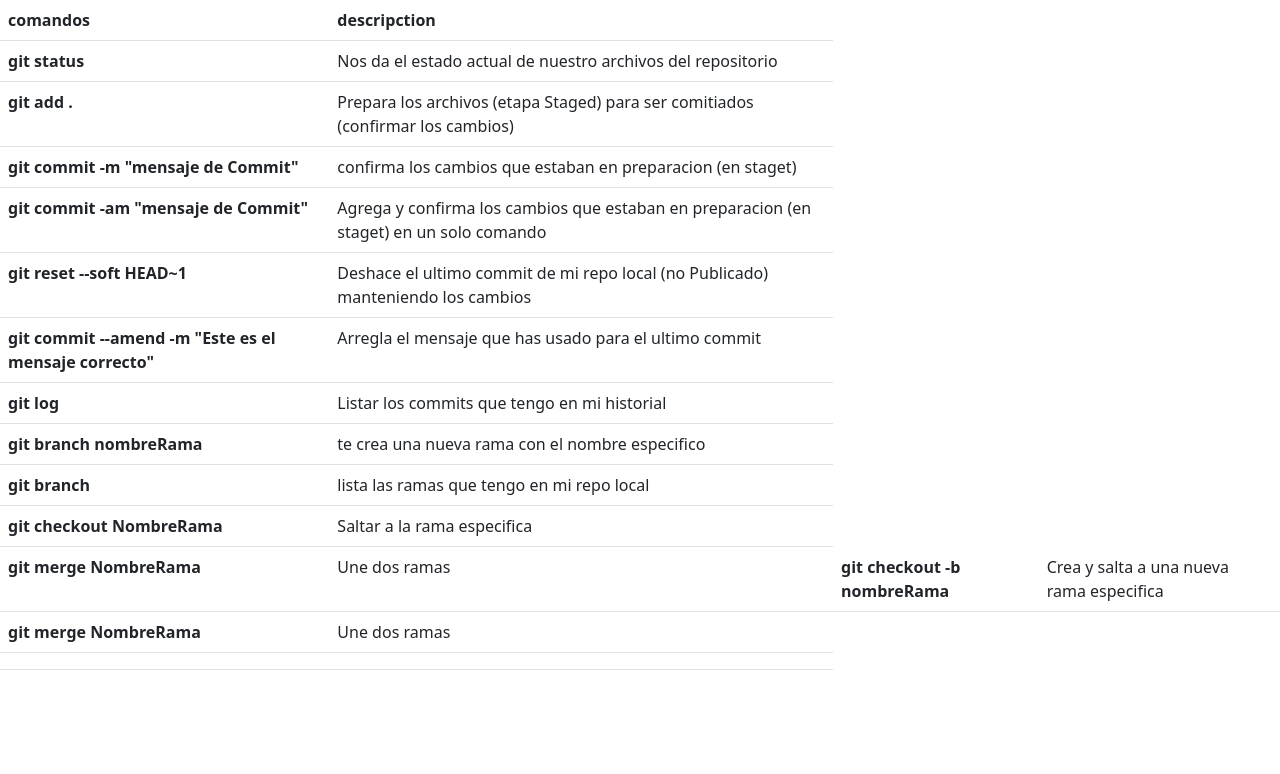
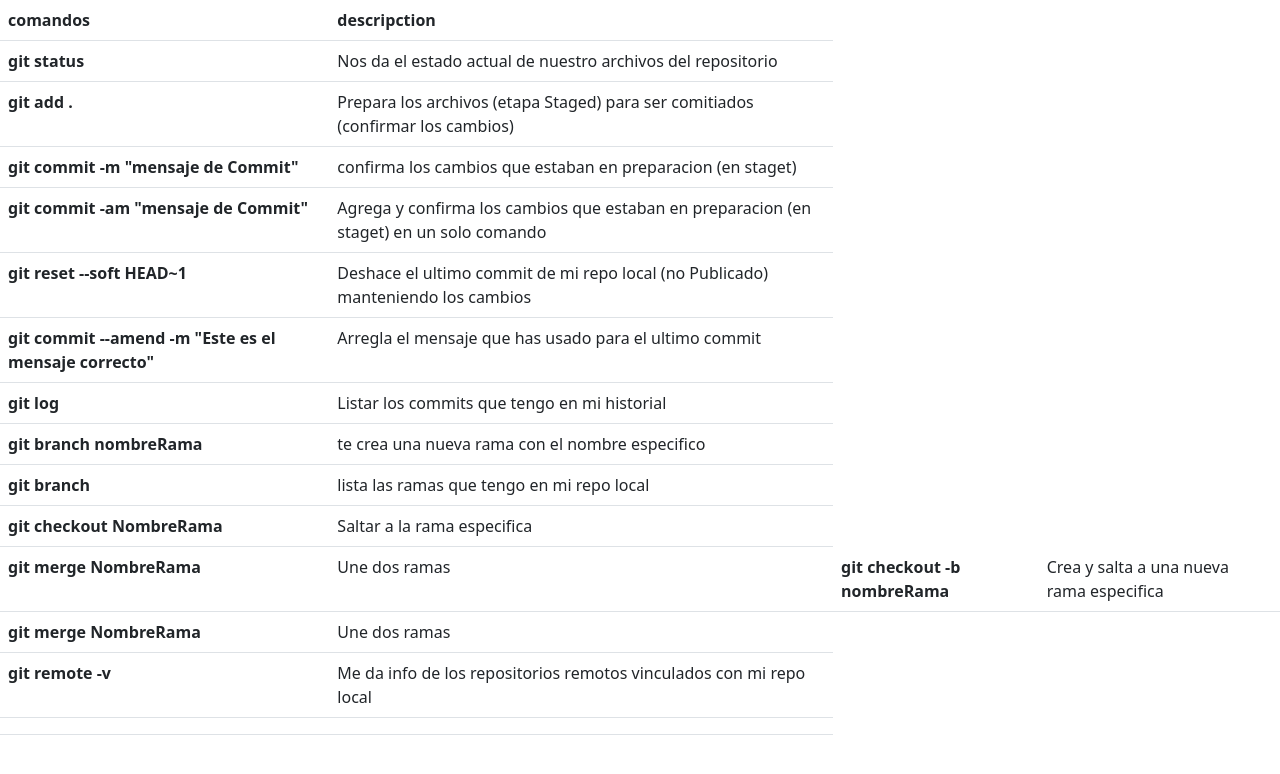
Before and after one commit to Gustavoadolfogjvv/PracticaGit66i, a plain HTML site: page index.html in a window 1280 px wide. Drawn offline with nearby package versions, Linux system fonts and the light colour scheme.

Commit message:
add remote v- command to the list

```diff
--- a/index.html
+++ b/index.html
@@ -70,9 +70,11 @@
                     <th scope="row">git merge NombreRama</th>
                     <td>Une dos ramas</td>
                     <tr>
-                        <th scope="row"></th>
-                        <td></td>
+                        <th scope="row">git remote -v </th>
+                        <td>Me da info de los repositorios remotos vinculados con mi repo local</td>
                 </tr>
+                <th scope="row"> </th>
+                    <td> </td>
             </tbody>
         </table>
     </main>
```
